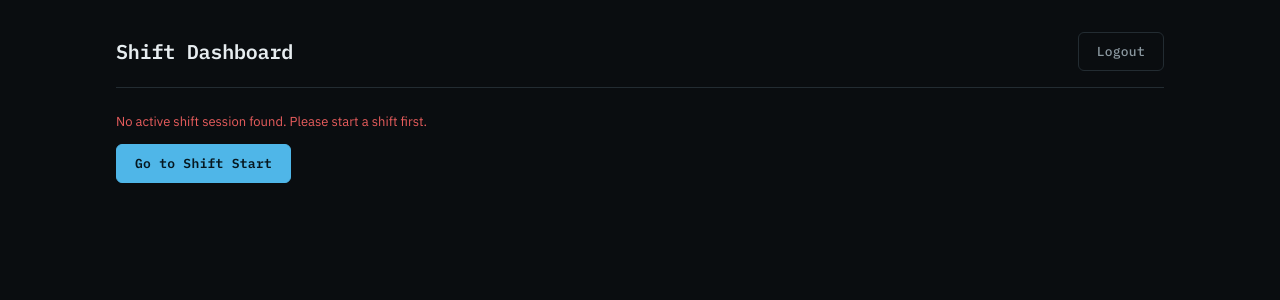
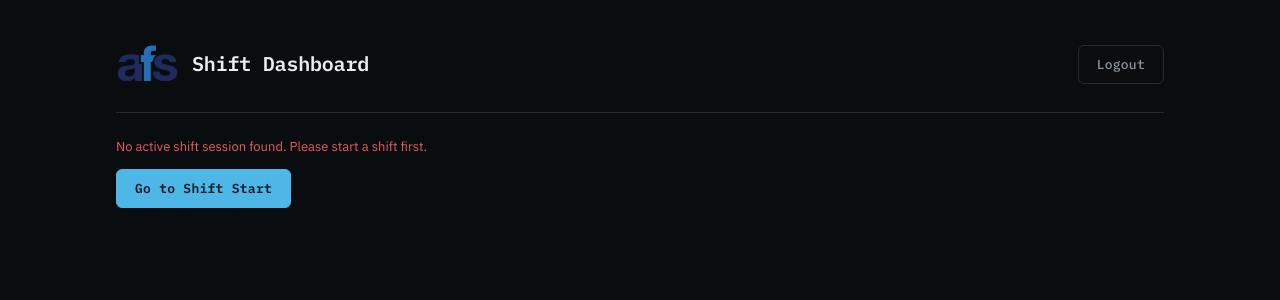
Before and after one commit to Huss315/occ-handover-syste, a React (Vite) app in the folder client/: page /dashboard in a window 1280 px wide. Shown: the top 300 px of the page. Built offline with nearby package versions, Linux system fonts and the light colour scheme; sample sign-in values are in the browser's storage.

Commit message:
Add company branding (favicon, logo on login/headers), resize logo

```diff
--- a/client/index.html
+++ b/client/index.html
@@ -2,9 +2,9 @@
 <html lang="en">
   <head>
     <meta charset="UTF-8" />
-    <link rel="icon" type="image/svg+xml" href="/favicon.svg" />
+    <link rel="icon" type="image/png" href="/afs_logo.png" />
     <meta name="viewport" content="width=device-width, initial-scale=1.0" />
-    <title>client</title>
+    <title>OCC Handover System</title>
   </head>
   <body>
     <div id="root"></div>
--- a/client/src/index.css
+++ b/client/src/index.css
@@ -486,6 +486,23 @@ select.status-select {
   grid-template-columns: repeat(3, 1fr);
   gap: var(--space-3);
 }
+.login-logo {
+  height: 64px;
+  width: auto;
+  margin-bottom: var(--space-4);
+}
+
+.header-brand {
+  display: flex;
+  align-items: center;
+  gap: var(--space-3);
+}
+
+.header-logo {
+  height: 64px;
+  width: auto;
+  border-radius: 4px;
+}
 
 /* ============================================
    Responsive
--- a/client/src/pages/AdminDashboardPage.jsx
+++ b/client/src/pages/AdminDashboardPage.jsx
@@ -99,7 +99,10 @@ async function loadNotes() {
   return (
     <div className="page">
       <div className="page-header">
-        <h1>Admin Dashboard</h1>
+        <div className="header-brand">
+          <img src="/afs_logo.png" alt="" className="header-logo" />
+          <h1>Admin Dashboard</h1>
+        </div>
         <div className="header-actions">
           <button className="btn-ghost" onClick={logout}>Logout</button>
         </div>
--- a/client/src/pages/DashboardPage.jsx
+++ b/client/src/pages/DashboardPage.jsx
@@ -84,7 +84,10 @@ function DashboardPage() {
   return (
     <div className="page page-wide">
       <div className="page-header">
-        <h1>Shift Dashboard</h1>
+        <div className="header-brand">
+          <img src="/afs_logo.png" alt="" className="header-logo" />
+          <h1>Shift Dashboard</h1>
+        </div>
         <button className="btn-ghost" onClick={logout}>Logout</button>
       </div>
 
--- a/client/src/pages/HistoricalSearchPage.jsx
+++ b/client/src/pages/HistoricalSearchPage.jsx
@@ -47,7 +47,10 @@ function HistoricalSearchPage() {
   return (
     <div className="page">
       <div className="page-header">
-        <h1>Search Handover Reports</h1>
+<div className="header-brand">
+          <img src="/afs_logo.png" alt="" className="header-logo" />
+          <h1>Search Handover Reports</h1>
+        </div>
         <div className="header-actions">
           <button className="btn-ghost" onClick={() => navigate('/shift-start')}>Back</button>
           <button className="btn-ghost" onClick={logout}>Logout</button>
--- a/client/src/pages/LoginPage.jsx
+++ b/client/src/pages/LoginPage.jsx
@@ -23,7 +23,7 @@ function LoginPage() {
   return (
     <div className="auth-shell">
       <div className="auth-card">
-        <div className="brand">OCC / NOC</div>
+        <img src="/afs_logo.png" alt="Company Logo" className="login-logo" />
         <h1>Handover System</h1>
         <form onSubmit={handleSubmit}>
           <div className="field">
--- a/client/src/pages/ShiftStartPage.jsx
+++ b/client/src/pages/ShiftStartPage.jsx
@@ -88,9 +88,12 @@ function ShiftStartPage() {
   return (
     <div className="page page-wide">
       <div className="page-header">
-        <div>
-          <h1>Welcome, {user?.fullName}</h1>
-          <p className="readout">{today}</p>
+        <div className="header-brand">
+          <img src="/afs_logo.png" alt="" className="header-logo" />
+          <div>
+            <h1>Welcome, {user?.fullName}</h1>
+            <p className="readout">{today}</p>
+          </div>
         </div>
         <div className="header-actions">
           {user?.role === 'Admin' && (
```
Also changed, not shown: client/public/afs_logo.png (added), client/public/afs_logo1.png (added).
